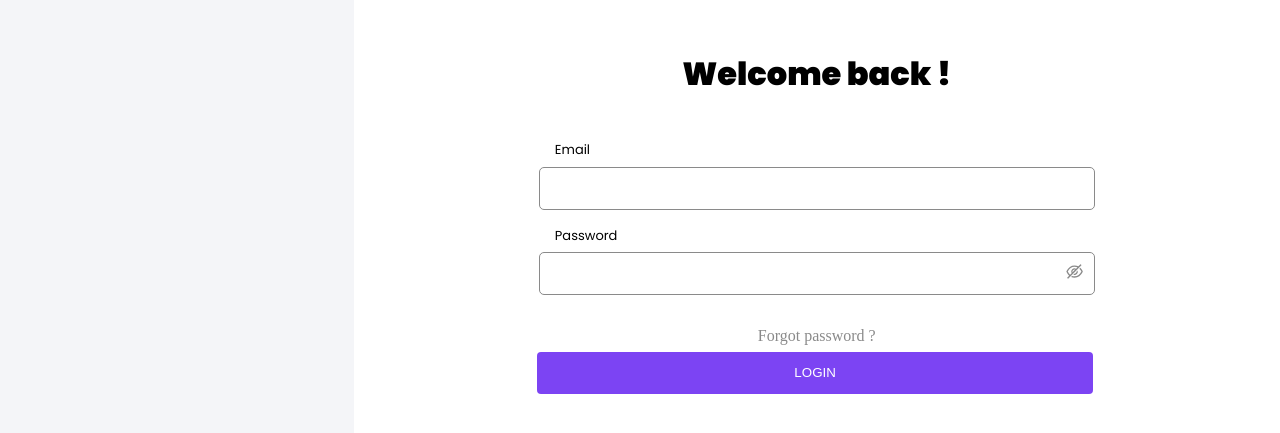
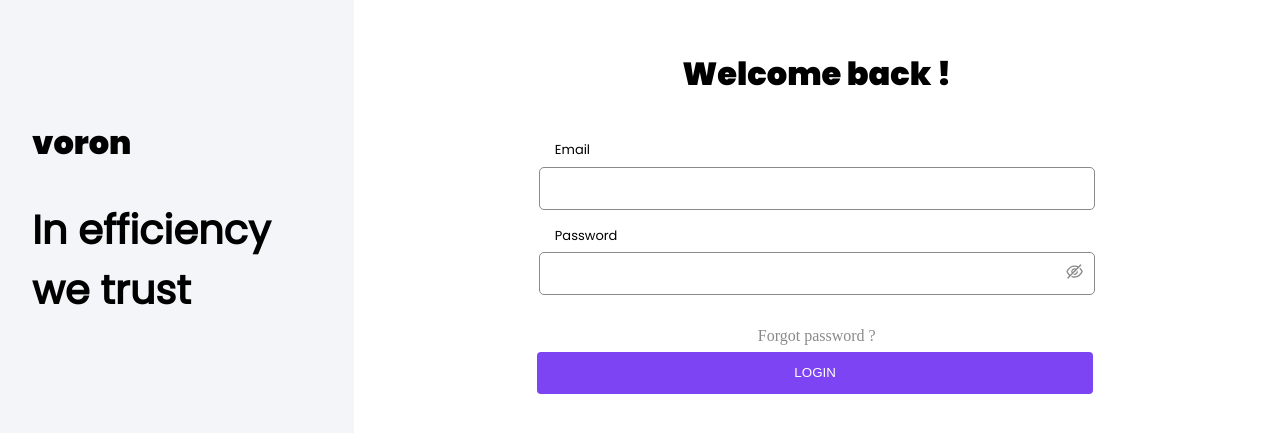
Before and after one commit to vrn-sh/erp, a React (Vite) app in the folder web/: page /login in a window 1280 px wide. Shown: the part 177-610 px from the top of the page. Built offline with nearby package versions, Linux system fonts and the light colour scheme.

Commit message:
slogan on login page

```diff
--- a/web/src/pages/Login/Login.tsx
+++ b/web/src/pages/Login/Login.tsx
@@ -74,7 +74,12 @@ export default function Login() {
 
     return (
         <section className="login-container">
-            <div className="login-text" id="login-text" />
+            <div className="login-text" id="login-text">
+                 <div>
+                     <h2>voron</h2>
+                     <h1>In efficiency we trust</h1>
+                 </div>
+             </div>
 
             <div className="login-form" id="login-form">
                 <div className="wrapper">
```
